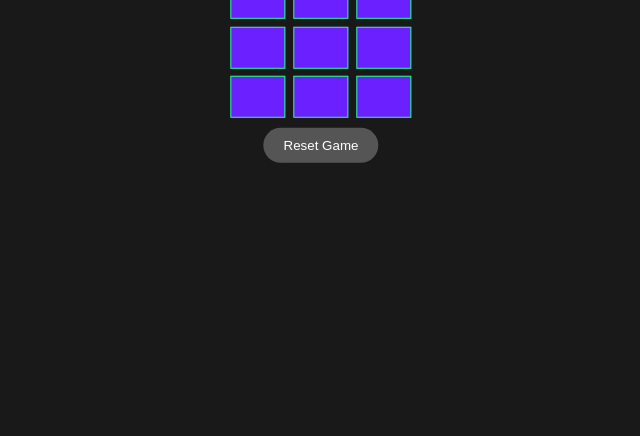
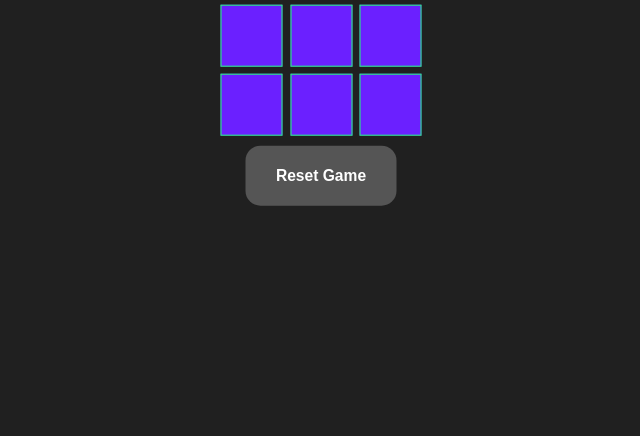
Before and after one commit to Digz1611/Tic-Tac-Two, a website: page multiplayer-game-starter-main/public/index.html in a window 1280 px wide. Shown: the part 364-800 px from the top of the page, without its empty margins (319-959 px from the left). Drawn offline with Linux system fonts and the light colour scheme.

```diff
--- a/multiplayer-game-starter-main/public/index.html
+++ b/multiplayer-game-starter-main/public/index.html
@@ -8,7 +8,7 @@
     <link rel="stylesheet" href="workings/style.css">
 </head>
 
-<body style="background-color: #191919; color: #fff;">
+<body style="background-color: #202020; color: #fff;">
     <div class="container">
         <h1>Tic-Tac-Two</h1>
         <div class="board" id="board">
@@ -22,7 +22,7 @@
             <div class="cell" id="8"></div>
             <div class="cell" id="9"></div>
         </div>
-        <button onclick="resetGame()">Reset Game</button>
+        <button onclick="resetGame()"><h3>Reset Game</h3></button>
     </div>
     <script src="workings/script.js"></script>
 </body>
--- a/multiplayer-game-starter-main/public/workings/notes.txt
+++ b/multiplayer-game-starter-main/public/workings/notes.txt
@@ -1,4 +1,5 @@
-wins combo
+wins combo:
+
 [1,2,3]
 [4,5,6]
 [7,8,9]
--- a/multiplayer-game-starter-main/public/workings/script.js
+++ b/multiplayer-game-starter-main/public/workings/script.js
@@ -2,13 +2,19 @@
 
 function handleClick(event) {
     const cell = event.target;
+    if (cell.textContent !== '') {
+      alert('Cell is already occupied!');
+      return;
+    }
+
     if (clickCount % 2 === 0) {
-        cell.textContent = 'x';
+      cell.textContent = 'x';
     } else {
-        cell.textContent = 'o';
+      cell.textContent = 'o';
     }
     clickCount++;
-}
+  }
+
 
 const cells = document.querySelectorAll('.cell');
 cells.forEach(cell => {
--- a/multiplayer-game-starter-main/public/workings/style.css
+++ b/multiplayer-game-starter-main/public/workings/style.css
@@ -21,7 +21,7 @@
 .cell {
     background-color: rgb(107, 32, 255);
     border: 1px solid rgb(32, 255, 117);
-    padding: 20px;
+    padding: 30px;
     font-size: 24px;
     cursor: crosshair;
 }
@@ -34,14 +34,14 @@
 }
 
 button {
-    padding: 10px 20px;
+    padding: 5px 30px;
     background-color: #555;
     color: #fff;
     border: none;
-    border-top-right-radius: 22px;
-    border-bottom-right-radius: 22px;
-    border-top-left-radius: 22px;
-    border-bottom-left-radius: 22px;
+    border-top-right-radius: 15px;
+    border-bottom-right-radius: 15px;
+    border-top-left-radius: 15px;
+    border-bottom-left-radius: 15px;
     cursor: pointer;
 }
 button:hover {
```
